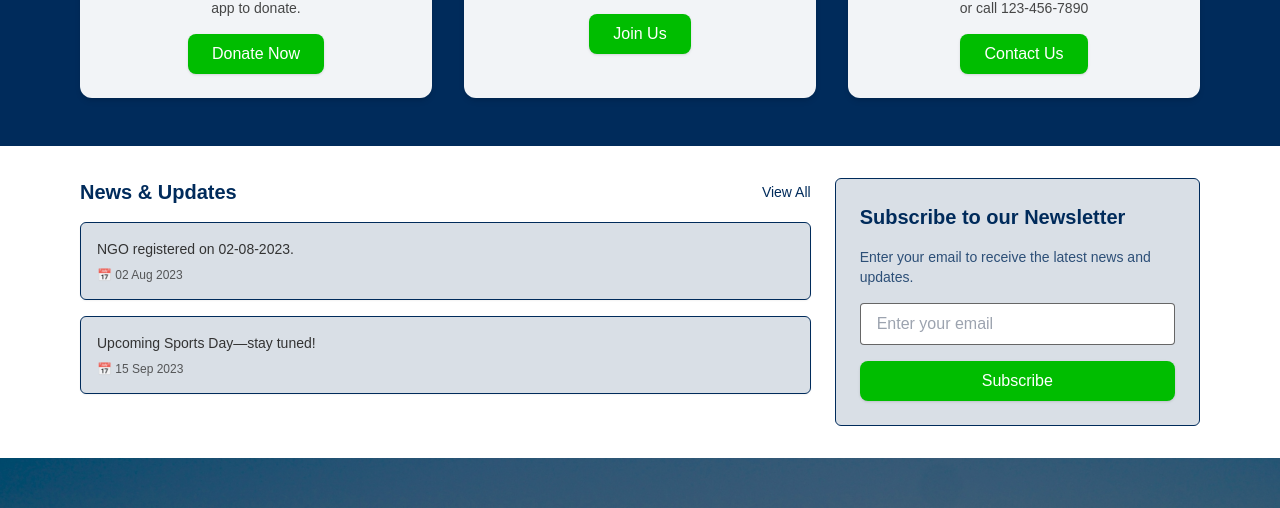
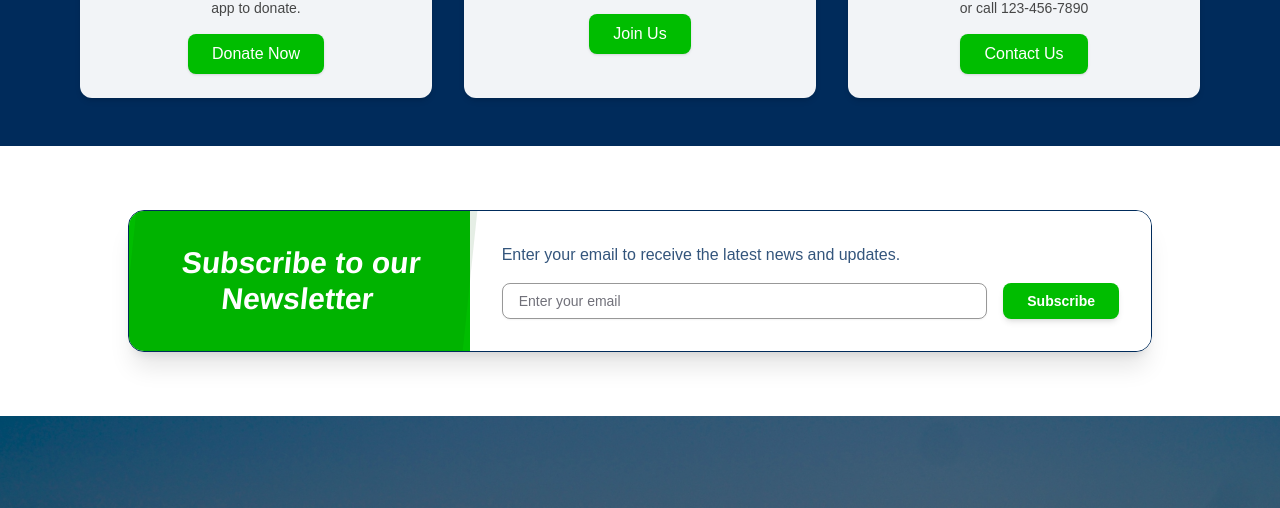
Before and after one commit to sonelAshutosh/drAmbedkarAbhibhavakSamiti, a Next.js app: page /client/home in a window 1280 px wide. Shown: the part 3503-4011 px from the top of the page. Built offline with nearby package versions, Linux system fonts and the light colour scheme; no server answers; the database is empty.

Commit message:
Updated the newsletter section, home page

```diff
--- a/src/app/client/home/NewsSection.js
+++ b/src/app/client/home/NewsSection.js
@@ -2,74 +2,80 @@
 
 import { useContext } from 'react'
 import { LanguageContext } from '@/lib/languageContext'
-
-const newsUpdates = [
-  {
-    date: '02 Aug 2023',
-    content: 'NGO registered on 02-08-2023.',
-  },
-  {
-    date: '15 Sep 2023',
-    content: 'Upcoming Sports Day—stay tuned!',
-  },
-]
+import { Input } from '@/components/ui/input'
+import { Button } from '@/components/ui/button'
+import { createNewsletterSubscriber } from '@/app/admin/newsletterSubscribers/action'
+import { toast } from '@/hooks/use-toast'
 
 const NewsSection = () => {
   const { language } = useContext(LanguageContext)
 
+  async function handleSubmit(formData) {
+    const res = await createNewsletterSubscriber(formData)
+
+    if (res.status === 'success') {
+      toast({
+        title: language === 'hi' ? 'सफलता' : 'Success',
+        description:
+          language === 'hi'
+            ? 'आपका ईमेल सफलतापूर्वक सब्सक्राइब किया गया है।'
+            : 'Your email has been successfully subscribed.',
+        variant: 'default',
+      })
+    } else {
+      toast({
+        title: language === 'hi' ? 'त्रुटि' : 'Error',
+        description:
+          language === 'hi'
+            ? 'कुछ गलत हो गया। कृपया पुनः प्रयास करें।'
+            : 'Something went wrong. Please try again.',
+        variant: 'destructive',
+      })
+    }
+  }
+
   return (
-    <div className="bg-primary-base py-8 px-4 lg:px-20">
-      <div className="mx-auto flex flex-col md:flex-row gap-6">
-        <div className="md:w-2/3">
-          <div className="flex justify-between items-center">
-            <h2 className="text-xl font-bold text-secondary-dark flex items-center gap-2">
-              {language === 'hi' ? 'समाचार एवं अपडेट्स' : 'News & Updates'}
-            </h2>
-            <a href="#" className="text-secondary-dark text-sm hover:underline">
-              {language === 'hi' ? 'सभी देखें' : 'View All'}
-            </a>
+    <div className="bg-primary-base py-16 px-4 md:px-12 lg:px-24">
+      <div className="max-w-5xl mx-auto">
+        <div className="bg-white rounded-2xl shadow-xl flex flex-col md:flex-row overflow-hidden border border-secondary-dark">
+          {/* Left Banner Section */}
+          <div className="bg-accent-base md:w-1/3 flex items-center justify-center p-8 text-center relative">
+            <div className="z-10 text-primary-base transform skew-x-[-6deg]">
+              <h2 className="text-2xl md:text-3xl font-bold leading-snug">
+                {language === 'hi'
+                  ? 'न्यूज़लेटर सब्सक्राइब करें'
+                  : 'Subscribe to our Newsletter'}
+              </h2>
+            </div>
+            <div className="absolute inset-0 bg-accent-dark opacity-10 skew-x-[-6deg] z-0" />
           </div>
-          <div className="mt-4 space-y-4">
-            {newsUpdates.map((update, index) => (
-              <div
-                key={index}
-                className="border border-secondary-dark bg-secondary-dark/15 p-4 rounded-md relative bg-primary-base shadow-sm"
-              >
-                <p className="text-primary-dark text-sm">{update.content}</p>
-                <div className="text-primary-dark/80 text-xs mt-2 flex justify-between items-center">
-                  <span>📅 {update.date}</span>
-                </div>
-              </div>
-            ))}
-          </div>
-        </div>
 
-        <div className="md:w-1/3">
-          <div className="border border-secondary-dark bg-secondary-dark/15 rounded-md p-6">
-            <h2 className="text-xl font-bold text-secondary-dark mb-4">
-              {language === 'hi'
-                ? 'न्यूज़लेटर सब्सक्राइब करें'
-                : 'Subscribe to our Newsletter'}
-            </h2>
-            <p className="text-secondary-dark/80 text-sm mb-4">
+          {/* Right Form Section */}
+          <div className="md:w-2/3 p-8 bg-white">
+            <p className="text-secondary-dark/80 mb-4 text-sm md:text-base">
               {language === 'hi'
                 ? 'ताज़ा खबरें और अपडेट पाने के लिए अपना ईमेल दर्ज करें।'
                 : 'Enter your email to receive the latest news and updates.'}
             </p>
-            <form className="flex flex-col gap-4">
-              <input
+
+            <form
+              className="flex flex-col sm:flex-row gap-4"
+              action={async (formData) => handleSubmit(formData)}
+            >
+              <Input
                 type="email"
+                name="email"
                 placeholder={
                   language === 'hi' ? 'ईमेल दर्ज करें' : 'Enter your email'
                 }
-                className="border border-primary-dark/75 rounded px-4 py-2"
+                className="flex-1 border border-primary-dark/50 rounded-lg px-4 py-2 focus:outline-none focus:ring-2 focus:ring-accent-base transition"
               />
-              <button
+              <Button
                 type="submit"
-                className="bg-accent-base text-primary-base px-6 py-2 rounded-lg shadow hover:bg-accent-dark transition"
+                className="bg-accent-base text-primary-base font-semibold px-6 py-2 rounded-lg shadow-md hover:bg-accent-dark transition"
               >
                 {language === 'hi' ? 'सब्सक्राइब करें' : 'Subscribe'}
-              </button>
+              </Button>
             </form>
           </div>
         </div>
```
